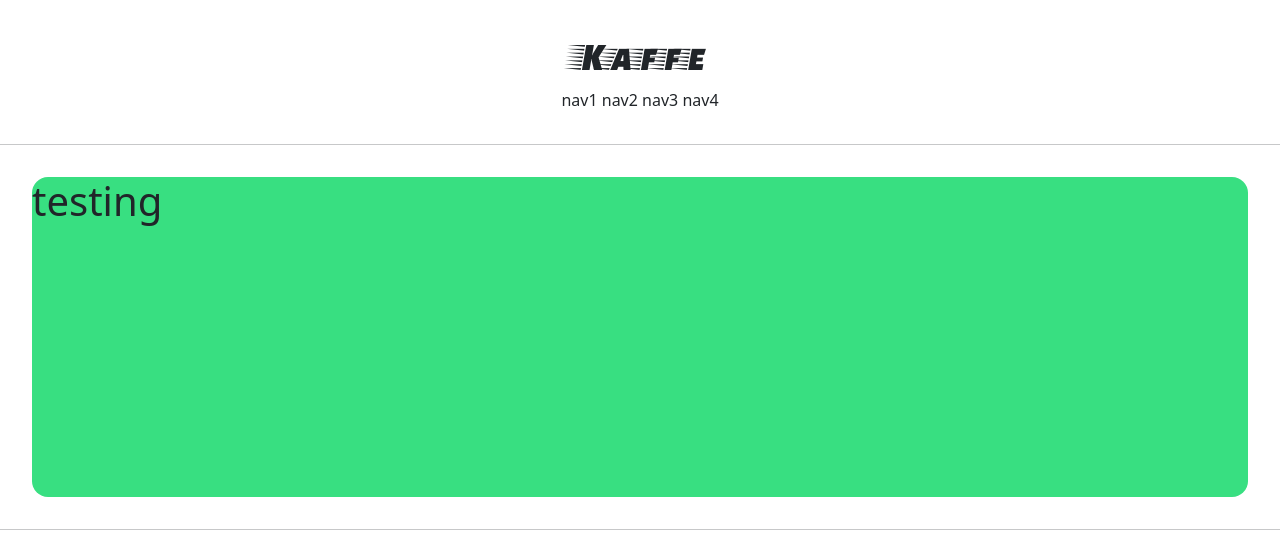
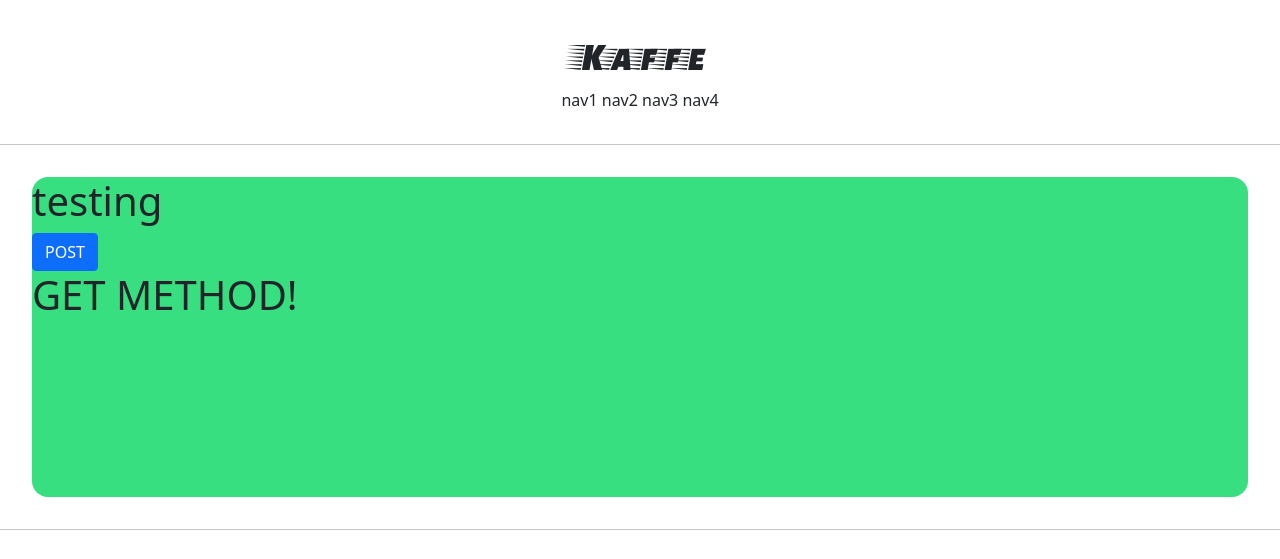
Before and after one commit to JACKEY22/Kohhe, a Django app: page /account/hello_world/ in a window 1280 px wide. Shown: the top 559 px of the page. Run offline with Django 3.2, Linux system fonts and the light colour scheme.

Commit message:
POST method

```diff
--- a/account/views.py
+++ b/account/views.py
@@ -5,4 +5,8 @@ from django.shortcuts import render
 
 
 def hello_world(request):
-    return render(request, 'account/hello_world.html')
+
+    if request.method == "POST":
+        return render(request, 'account/hello_world.html', context={'text':'POST METHOD!'})
+    else:
+        return render(request, 'account/hello_world.html', context={'text':'GET METHOD!'})
--- a/templates/account/hello_world.html
+++ b/templates/account/hello_world.html
@@ -4,5 +4,14 @@
     <h1>
         testing
     </h1>
+
+    <form action="/account/hello_world/" method="post">
+        {% csrf_token %}
+        <input type="submit" class="btn btn-primary" value="POST">
+    </form>
+
+    <h1>
+        {{ text }}
+    </h1>
 </div>
 {% endblock %}
```
